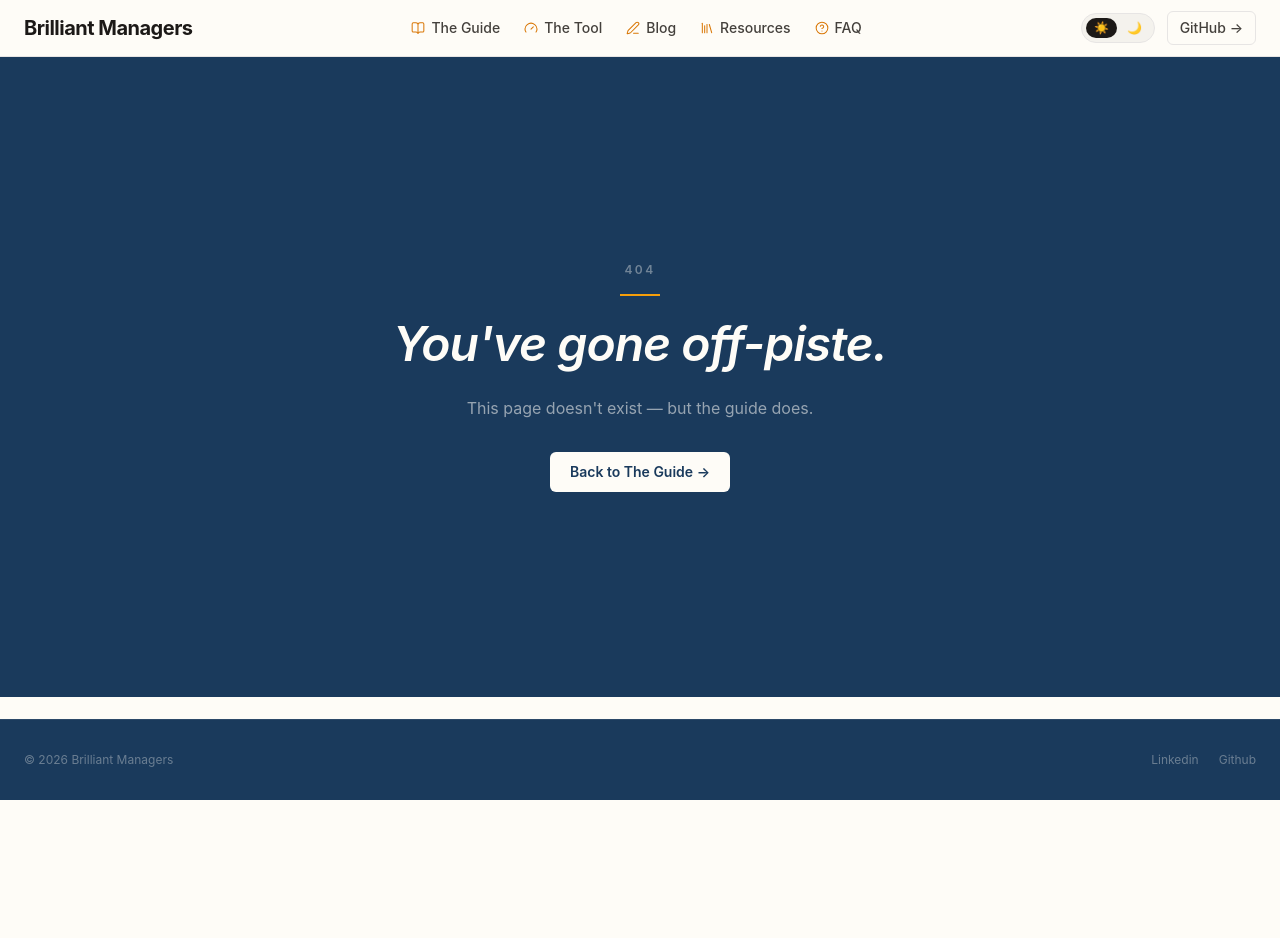
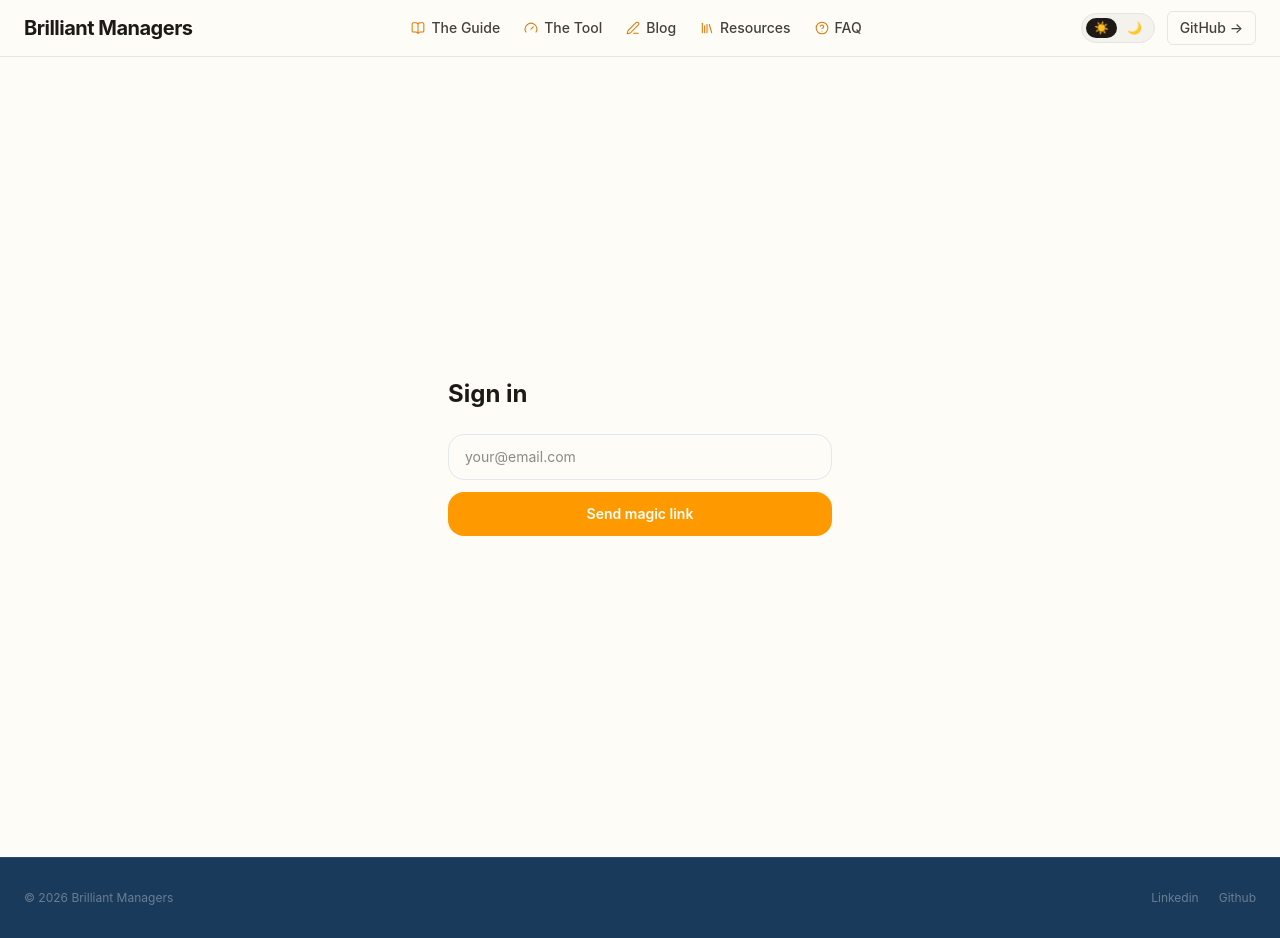
Before and after one commit to terrybrown/brilliantmanagers.info, a Next.js app: page /login in a window 1280 px wide. Before the commit this address had no page. Before the commit the page ends 800 px from the top, so only its background shows below. Built offline with nearby package versions, Linux system fonts and the light colour scheme.

Commit message:
feat: add magic link login page

```diff
--- /dev/null
+++ b/app/login/page.tsx
@@ -0,0 +1,64 @@
+'use client'
+import { useState } from 'react'
+import { createClient } from '@/lib/supabase/client'
+
+export default function LoginPage() {
+  const [email, setEmail] = useState('')
+  const [sent, setSent] = useState(false)
+  const [error, setError] = useState('')
+
+  async function handleSubmit(e: React.FormEvent) {
+    e.preventDefault()
+    setError('')
+    const supabase = createClient()
+    const { error: err } = await supabase.auth.signInWithOtp({
+      email,
+      options: {
+        emailRedirectTo: `${window.location.origin}/auth/callback`,
+      },
+    })
+    if (err) {
+      setError(err.message)
+    } else {
+      setSent(true)
+    }
+  }
+
+  if (sent) {
+    return (
+      <div className="flex min-h-screen items-center justify-center px-4">
+        <div className="max-w-sm text-center">
+          <h1 className="mb-2 text-2xl font-bold">Check your email</h1>
+          <p className="text-slate-500">
+            We sent a magic link to <strong>{email}</strong>. Click it to sign in.
+          </p>
+        </div>
+      </div>
+    )
+  }
+
+  return (
+    <div className="flex min-h-screen items-center justify-center px-4">
+      <div className="w-full max-w-sm">
+        <h1 className="mb-6 text-2xl font-bold">Sign in</h1>
+        <form onSubmit={handleSubmit} className="flex flex-col gap-3">
+          <input
+            type="email"
+            value={email}
+            onChange={e => setEmail(e.target.value)}
+            placeholder="your@email.com"
+            required
+            className="rounded-lg border border-slate-200 px-4 py-3 text-sm focus:outline-none focus:ring-2 focus:ring-amber-400"
+          />
+          {error && <p className="text-sm text-red-500">{error}</p>}
+          <button
+            type="submit"
+            className="rounded-lg bg-amber-500 px-4 py-3 text-sm font-semibold text-white hover:bg-amber-400"
+          >
+            Send magic link
+          </button>
+        </form>
+      </div>
+    </div>
+  )
+}
```
